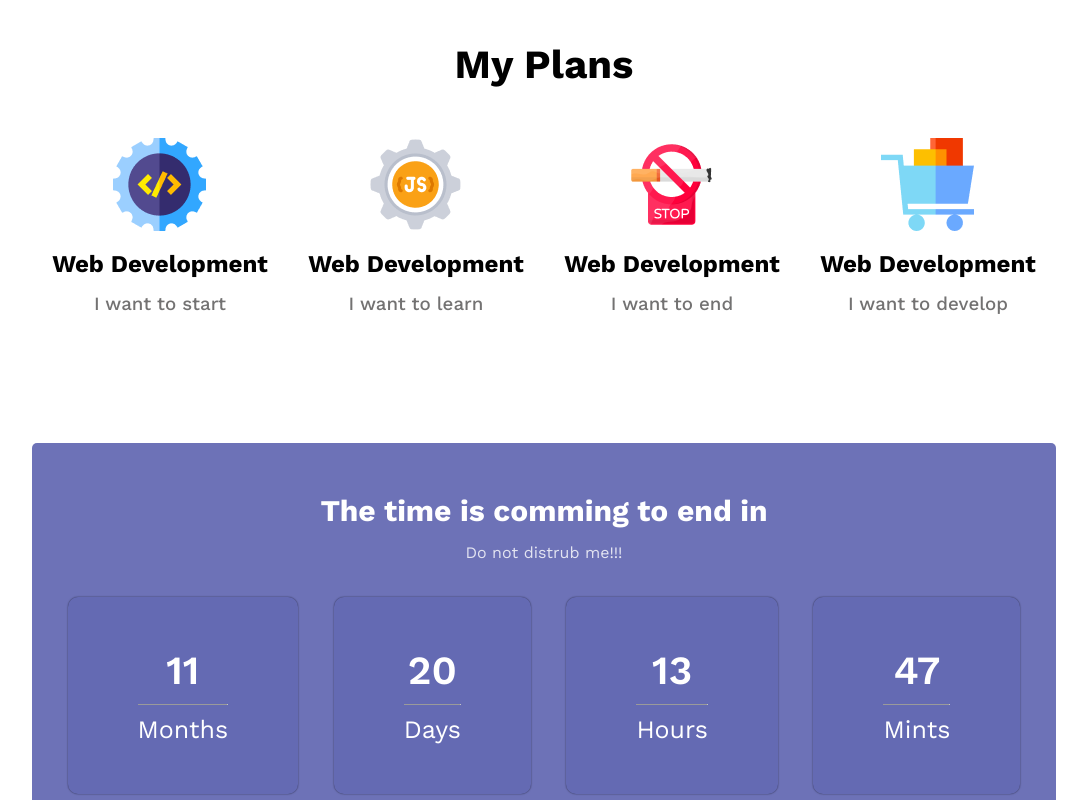
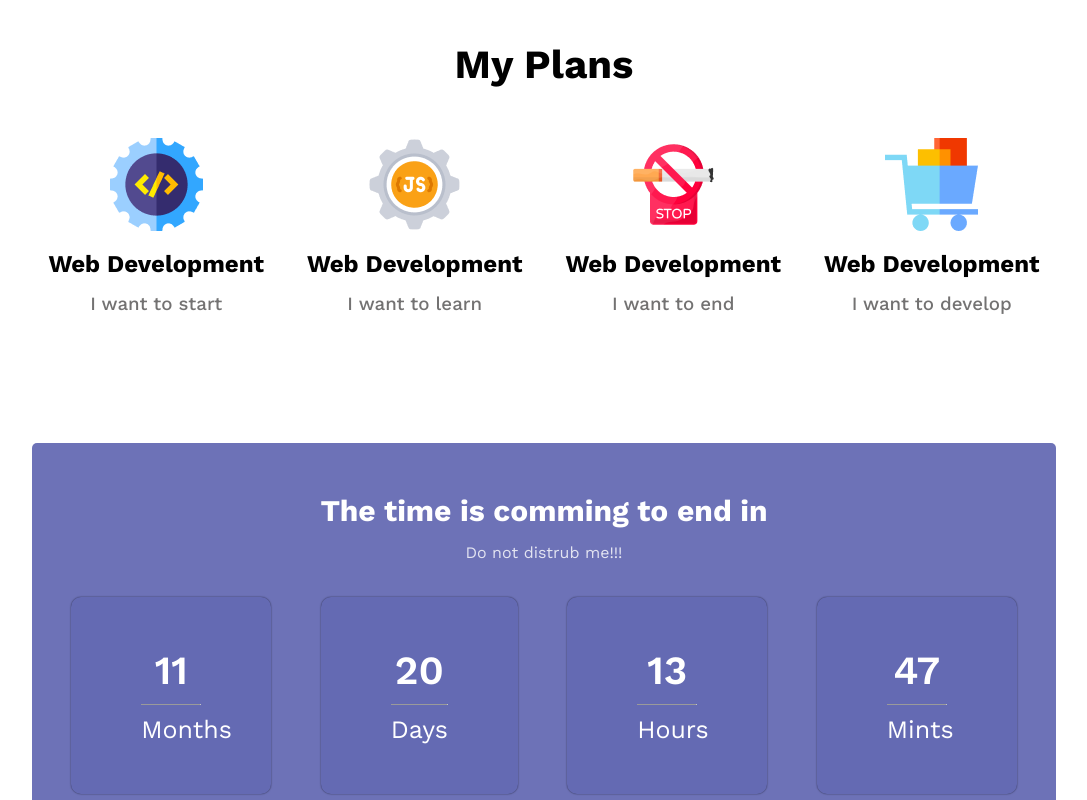
Before and after one commit to tajkir-alam/year-plan, a plain HTML site: page index.html in a window 1280 px wide. Shown: the part 1520-2320 px from the top of the page, without its empty margins (96-1183 px from the left). Drawn offline with nearby package versions, Linux system fonts and the light colour scheme.

Commit message:
flex and gapping issue solved

```diff
--- a/style.css
+++ b/style.css
@@ -112,6 +112,8 @@ header{
 .my-plan-container{
     display: flex;
     justify-content: space-around;
+    flex-wrap: wrap;
+    gap: 10px;
 }
 .my-plan-container .my-plan-content-title{
     margin: 15px 0px;
@@ -143,6 +145,7 @@ header{
     display: flex;
     justify-content: space-evenly;
     flex-wrap: wrap;
+    gap: 10px;
     padding: 20px 0px 80px 0px;
 }
 .count-content .counter{
@@ -150,6 +153,8 @@ header{
     border-radius: 10px;
     background-color:#565cac5b;
     padding: 50px 70px;
+    max-width: 200px;
+    max-height: 200px;
 }
 .count-content time{
     font-size: 40px;
@@ -195,7 +200,7 @@ footer{
 }
 footer .footer-container{
     display: flex;
-    gap: 150px;
+    gap: 50px;
 }
 .footer-container .left-footer{
     width: 60%;
```
